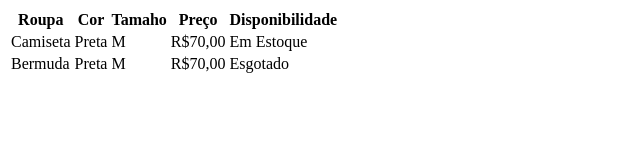
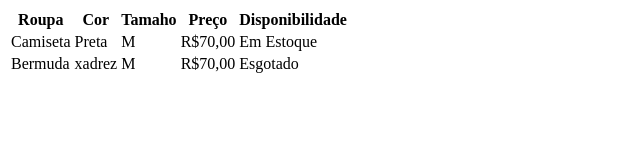
Before and after one commit to Neridian/aula-tabela, a plain HTML site: page index.html in a window 1280 px wide. Shown: the whole page, without its empty margins (0-640 px from the left). Drawn offline with Linux system fonts and the light colour scheme.

Commit message:
cor da bermuda alterada para xadrez

```diff
--- a/index.html
+++ b/index.html
@@ -24,7 +24,7 @@
         </tr>
         <tr>
             <td>Bermuda</td>
-            <td>Preta</td>
+            <td>xadrez</td>
             <td>M</td>
             <td>R$70,00</td>
             <td>Esgotado</td>
```
